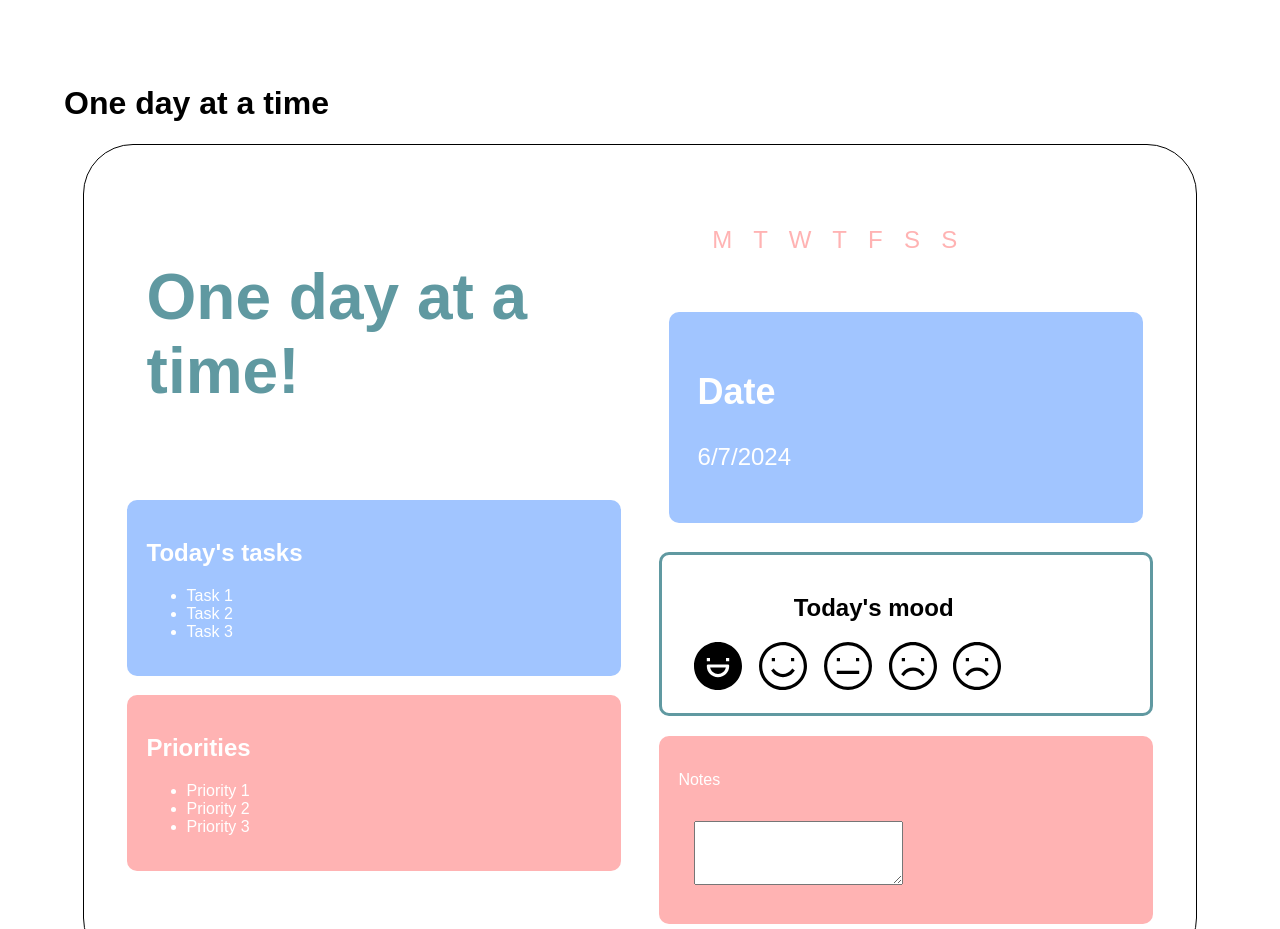
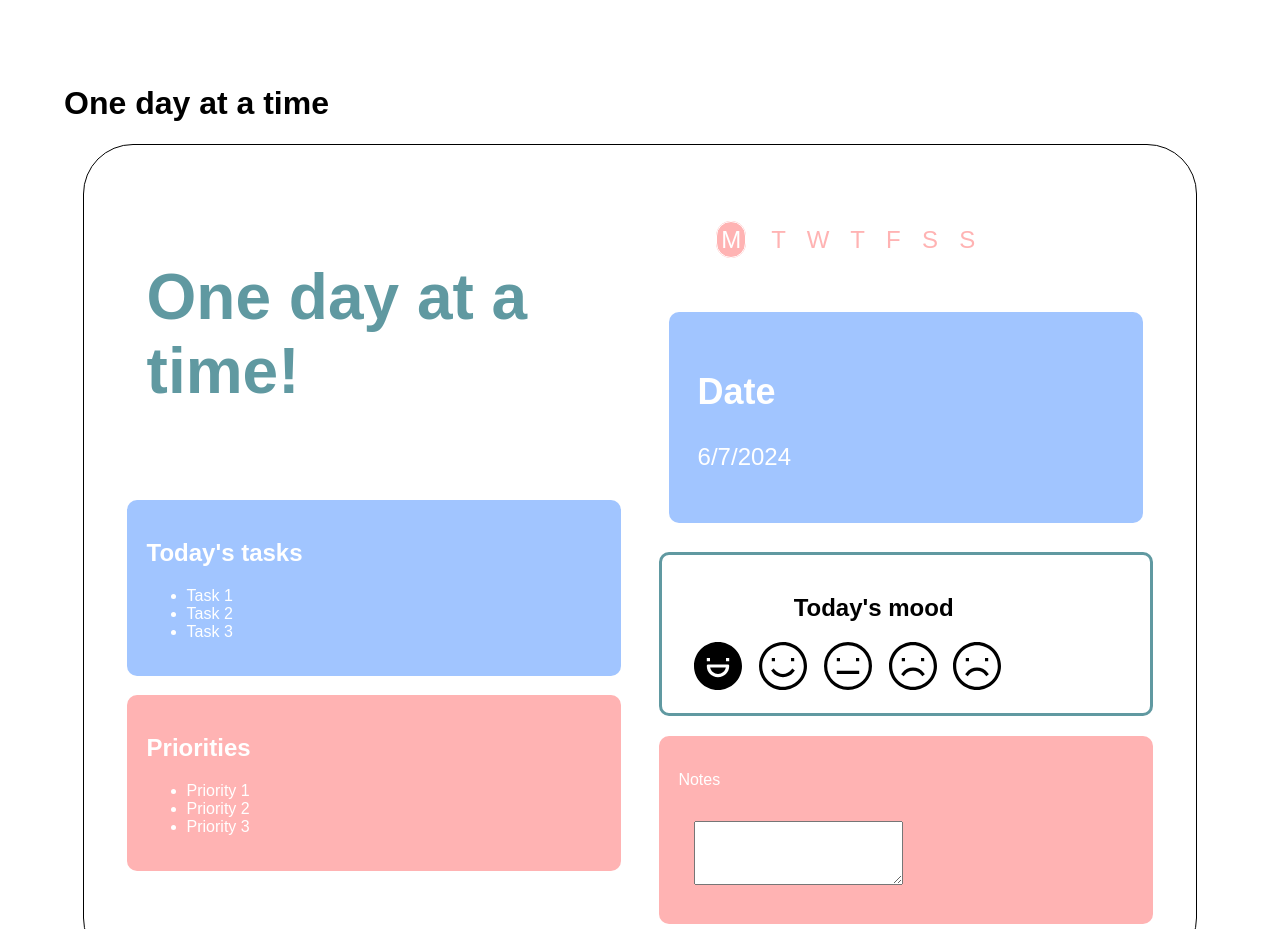
Before and after one commit to almanzamarfrancisco/one_day_at_time, a plain HTML site: page index.html in a window 1280 px wide. Shown: the top 929 px of the page. Drawn offline with Linux system fonts and the light colour scheme.

Commit message:
Checkpoint: Days of the week

```diff
--- a/index.css
+++ b/index.css
@@ -45,6 +45,14 @@ main {
     border-radius: 10px;
     padding: 1.2em;
 }
+.selected-day {
+    border-radius: 2em;
+    border: solid 1px;
+    padding: 4px;
+    margin: 4px;
+    color: white;
+    background-color: #ffb3b3;
+}
 #mood{
     border-radius: 10px;
     border: solid 3px #6099a1;
--- a/index.js
+++ b/index.js
@@ -42,3 +42,17 @@ let radioFunction = () => {
 for(let radio of mood_selection){
     radio.addEventListener('change', radioFunction)
 }
+let days_of_week = document.getElementsByName('week_days')
+let selectDay = () => {
+    for(let day of days_of_week){
+        if (day.checked) {
+            document.querySelector(`label[for="${day.id}"]`).classList.add('selected-day')
+        } else {
+            document.querySelector(`label[for="${day.id}"]`).classList.remove('selected-day')
+        }
+    }
+}
+for(let day of days_of_week){
+    day.addEventListener('change', selectDay)
+}
+selectDay()
```
